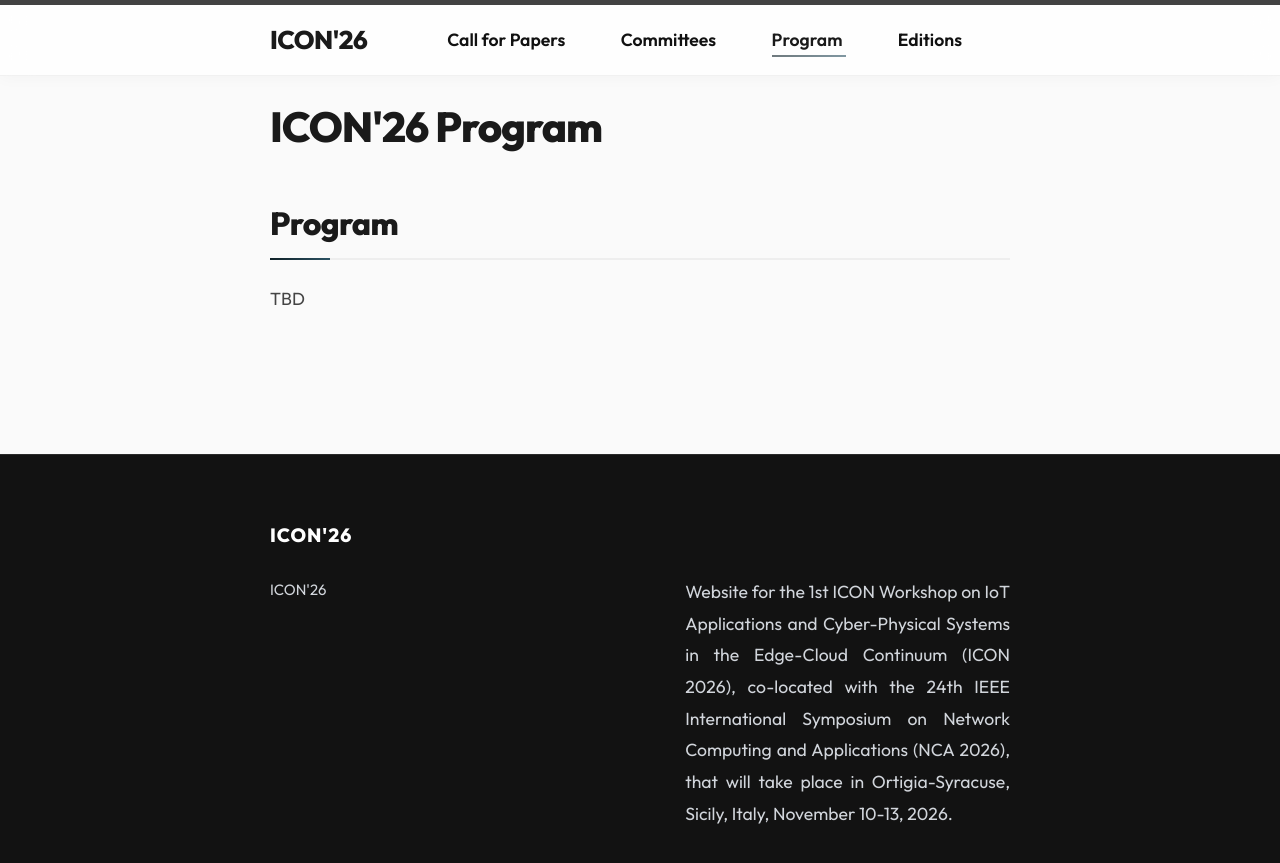
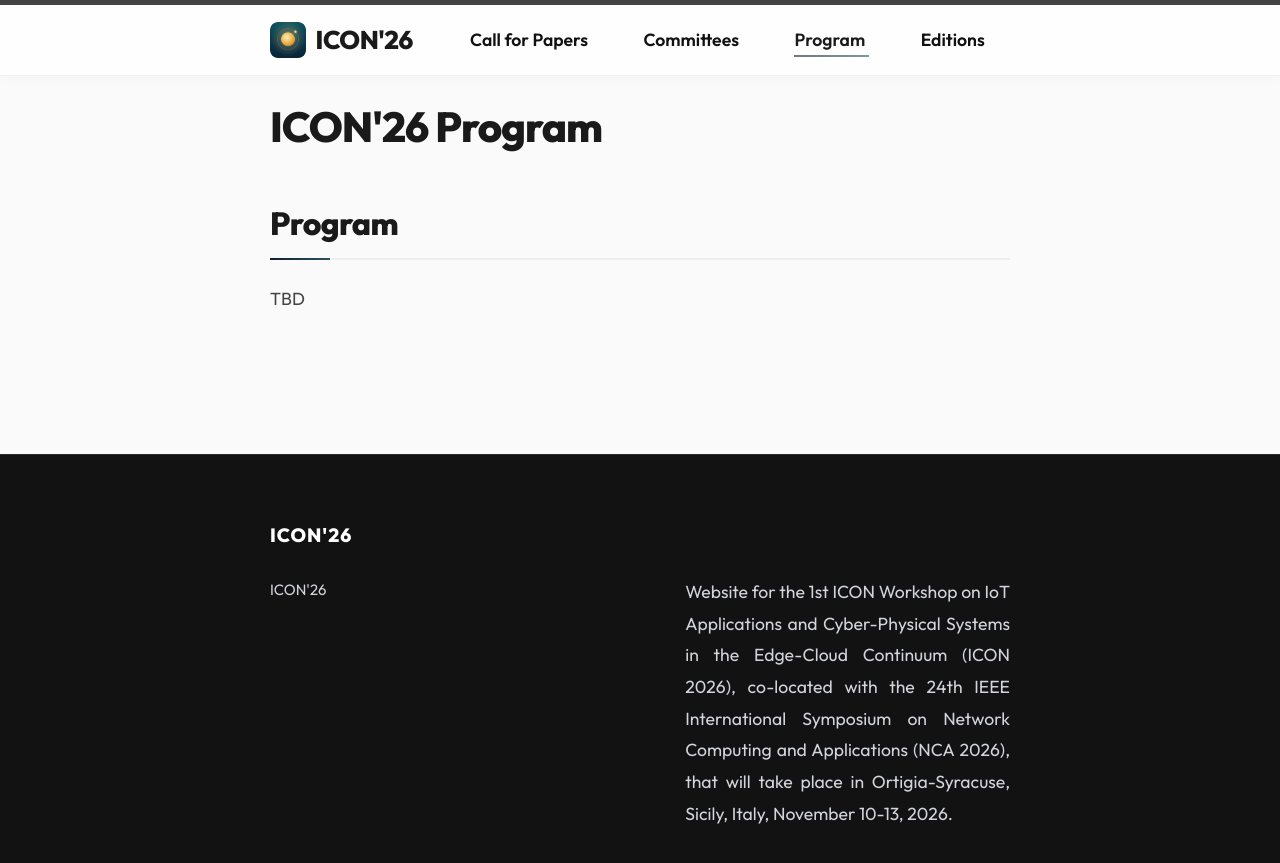
Before and after one commit to workshop-icon/2026, a Jekyll site: the page built from program.md, in a window 1280 px wide and 923 px high. Shown: the top 863 px of the window. Built offline with Jekyll 4.4.1, drawn with Linux system fonts in a browser that asks for light colours.

Commit message:
feat: add icon.webp asset and integrate it as site logo in header and favicon

```diff
--- a/_includes/head.html
+++ b/_includes/head.html
@@ -6,6 +6,8 @@
   <link rel="preconnect" href="https://fonts.gstatic.com" crossorigin>
   <link href="https://fonts.googleapis.com/css2?family=Outfit:wght@300;400;600;800&display=swap" rel="stylesheet">
   <link rel="stylesheet" href="https://cdnjs.cloudflare.com/ajax/libs/font-awesome/6.4.0/css/all.min.css">
+  <link rel="shortcut icon" type="image/webp" href="{{ "/assets/icon.webp" | relative_url }}">
+  <link rel="icon" type="image/webp" href="{{ "/assets/icon.webp" | relative_url }}">
   {%- seo -%}
   <link rel="stylesheet" href="{{ "/assets/main.css" | relative_url }}">
   {%- feed_meta -%}
--- a/_includes/header.html
+++ b/_includes/header.html
@@ -3,7 +3,10 @@
   <div class="wrapper">
     {%- assign default_paths = site.pages | map: "path" -%}
     {%- assign page_paths = site.header_pages | default: default_paths -%}
-    <a class="site-title" rel="author" href="{{ "/" | relative_url }}">{{ site.title | escape }}</a>
+    <a class="site-title" rel="author" href="{{ "/" | relative_url }}">
+      <img src="{{ "/assets/icon.webp" | relative_url }}" alt="ICON Logo" class="site-logo">
+      {{ site.title | escape }}
+    </a>
 
     {%- if page_paths -%}
       <nav class="site-nav">
--- a/assets/main.scss
+++ b/assets/main.scss
@@ -48,11 +48,20 @@ body {
   font-weight: 800;
   letter-spacing: -0.02em;
   color: #1a1a1a;
+  display: flex;
+  align-items: center;
+  gap: 0.6rem;
 
   &:hover {
     text-decoration: none;
     opacity: 0.8;
   }
+}
+
+.site-logo {
+  height: 36px;
+  width: auto;
+  border-radius: 6px;
 }
 
 .site-nav {
```
Also changed, not shown: assets/icon.webp (added).
